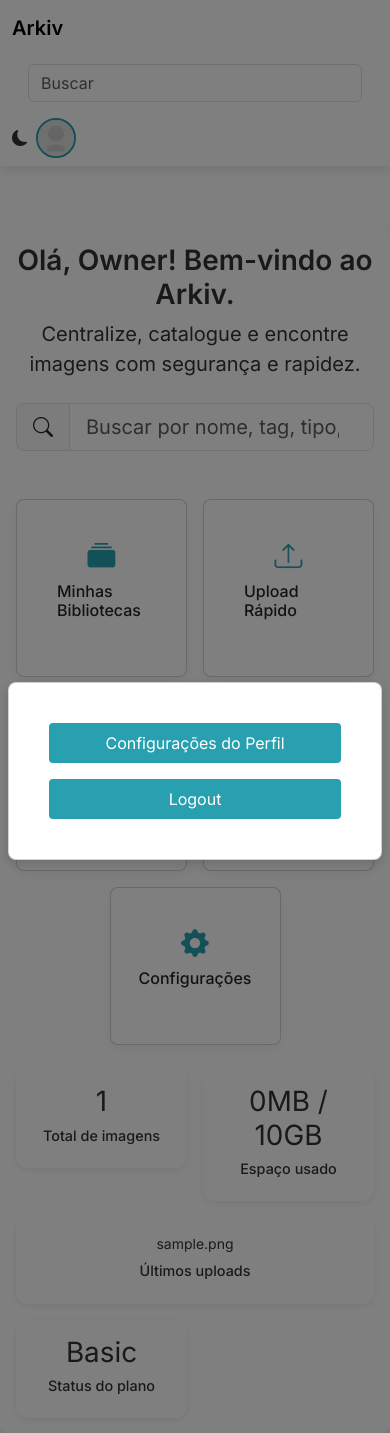
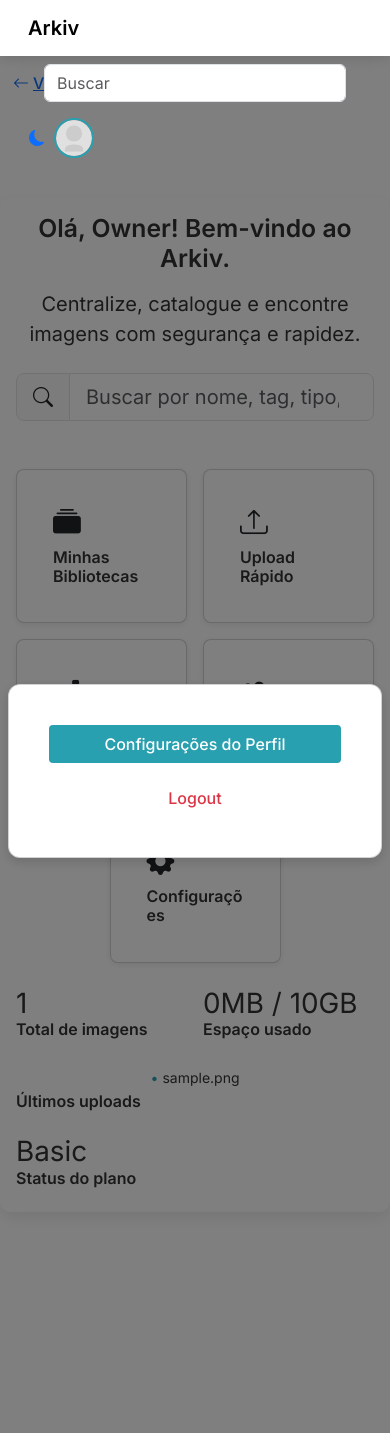
Before and after one commit to BrunoRochaBelo/arkiv, a Flask app: page / in a window 390 px wide, after a click that opens the changed part. Shown: the top 1433 px of the page. Run offline with Flask 3, Linux system fonts and the light colour scheme; a user stored in the database is signed in; tables that the repository leaves empty hold one stand-in row (values such as "Sample post").

Commit message:
refactor: reorganizar variáveis e estilos no CSS, melhorar a estrutura e responsividade

```diff
--- a/arkiv_app/static/css/style.css
+++ b/arkiv_app/static/css/style.css
@@ -1,13 +1,17 @@
+/* ---------- Variáveis ---------- */
 :root {
   --accent: #28a0b0;
   --accent-dark: #1d7580;
+  --danger: #dc3545;
   --text-color: #333;
   --bg-color: #fff;
   --card-bg: #fff;
-  --bs-body-font-family: 'Inter', -apple-system, BlinkMacSystemFont, 'Segoe UI', Roboto, 'Helvetica Neue', Arial, sans-serif;
-  --weight-normal: 400;
-  --weight-medium: 500;
-  --weight-semibold: 600;
+  --font-body: "Inter", -apple-system, BlinkMacSystemFont, "Segoe UI", Roboto,
+    "Helvetica Neue", Arial, sans-serif;
+  --w-normal: 400;
+  --w-medium: 500;
+  --w-semibold: 600;
+  --navbar-height: 64px; /* ⇠ altura real da navbar */
 }
 
 [data-theme="dark"] {
@@ -16,228 +20,108 @@
   --card-bg: #1e1e1e;
 }
 
+/* ---------- Reset / Base ---------- */
+* {
+  box-sizing: border-box;
+  margin: 0;
+  padding: 0;
+}
 body {
-  margin: 0;
-  padding-top: 100px;
-  font-family: var(--bs-body-font-family);
-  font-weight: var(--weight-normal);
+  font-family: var(--font-body);
+  font-weight: var(--w-normal);
   color: var(--text-color);
   background: var(--bg-color);
+  line-height: 1.5;
+  /* reserva espaço real p/ navbar, ajustável por var */
+  padding-top: var(--navbar-height);
 }
 
-header {
+/* ---------- Links & Botões ---------- */
+a {
+  color: var(--accent-dark);
+  text-decoration: none;
+  transition: 0.2s;
+}
+a:hover {
+  text-decoration: underline;
+}
+
+button,
+.btn {
+  display: inline-flex;
+  align-items: center;
+  justify-content: center;
+  gap: 0.25rem;
+  font: var(--w-medium) 1rem var(--font-body);
+  padding: 0.5rem 1rem;
+  border: 1px solid transparent;
+  border-radius: 4px;
+  cursor: pointer;
+  transition: 0.24s cubic-bezier(0.4, 0, 0.2, 1);
+}
+.btn-accent,
+button {
+  background: var(--accent);
+  color: #fff;
+}
+button:hover,
+.btn-accent:hover {
+  background: var(--accent-dark);
+}
+.btn-outline-accent {
+  background: transparent;
+  color: var(--accent);
+  border-color: var(--accent);
+}
+.btn-outline-accent:hover {
   background: var(--accent);
   color: #fff;
 }
 
-nav {
+/* ---------- Navbar flutuante ---------- */
+.navbar-floating {
+  position: fixed;
+  top: 0;
+  left: 50%;
+  transform: translateX(-50%);
+  width: calc(100% - 2rem);
+  max-width: 1200px;
+  height: var(--navbar-height);
   display: flex;
+  align-items: center;
   justify-content: space-between;
-  align-items: center;
-  padding: 1rem;
-  gap: 1rem;
+  padding: 0 1rem;
+  background: var(--card-bg);
+  box-shadow: 0 4px 12px rgba(0, 0, 0, 0.1);
+  border-radius: 12px;
+  z-index: 1055; /* maior que modal-backdrop (z-index:1050) */
 }
 
-.actions {
+/* Agrupamentos internos */
+.navbar-brand {
+  font-weight: var(--w-semibold);
+  font-size: 1.25rem;
+}
+.navbar-actions {
   display: flex;
   align-items: center;
   gap: 1rem;
 }
 
-nav a {
-  color: inherit;
-  font-weight: bold;
-  text-decoration: none;
+/* Campo de busca centralizado e fluido */
+.global-search {
+  flex: 1 1 380px;
+  max-width: 480px;
+  position: relative;
 }
-
-nav a:hover {
-  text-decoration: underline;
-}
-
-a {
-  color: var(--accent-dark);
-  text-decoration: none;
-}
-
-a:hover {
-  text-decoration: underline;
-}
-
-form {
-  display: flex;
-  flex-direction: column;
-  gap: 1rem;
-}
-
-.field {
-  display: flex;
-  flex-direction: column;
-}
-
-input, textarea, select, button {
-  font-size: 1rem;
-  padding: 0.5rem;
+.global-search input {
+  width: 100%;
+  padding: 0.5rem 0.75rem;
   border: 1px solid #ccc;
   border-radius: 4px;
 }
 
-button, .btn {
-  background-color: var(--accent);
-  color: #fff;
-  border: none;
-  cursor: pointer;
-  border-radius: 4px;
-  padding: 0.5rem 1rem;
-}
-
-button:hover, .btn:hover {
-  background-color: var(--accent-dark);
-}
-
-.theme-toggle {
-  background: none;
-  border: none;
-  color: inherit;
-  cursor: pointer;
-  font-size: 1rem;
-}
-
-.card {
-  background: var(--card-bg);
-  padding: 1.5rem;
-  border-radius: 8px;
-  box-shadow: 0 2px 6px rgba(0,0,0,0.08);
-  margin-bottom: 1rem;
-}
-
-.flash {
-  list-style: none;
-  padding: 0;
-}
-
-.flash li {
-  background: var(--accent);
-  color: #fff;
-  margin-bottom: 0.5rem;
-  padding: 0.5rem 2rem 0.5rem 0.5rem;
-  border-radius: 4px;
-  position: relative;
-}
-
-.flash-close {
-  position: absolute;
-  right: 0.5rem;
-  top: 0.25rem;
-  background: none;
-  border: none;
-  color: inherit;
-  cursor: pointer;
-  font-size: 1rem;
-}
-.shadow-soft {
-  box-shadow: 0 4px 12px rgba(0,0,0,0.05) !important;
-}
-.rounded-md {
-  border-radius: 8px !important;
-}
-.navbar {
-  box-shadow: 0 2px 6px rgba(0,0,0,0.1);
-}
-
-.btn-accent {
-  background-color: var(--accent);
-  color: #fff;
-  border-color: var(--accent);
-  transition: all .24s cubic-bezier(.4,0,.2,1);
-}
-
-.btn-accent:hover {
-  background-color: var(--accent-dark);
-  border-color: var(--accent-dark);
-}
-
-.btn-outline-accent {
-  background-color: transparent;
-  color: var(--accent);
-  border: 1px solid var(--accent);
-  transition: all .24s cubic-bezier(.4,0,.2,1);
-}
-
-.btn-outline-accent:hover {
-  background-color: var(--accent);
-  color: #fff;
-}
-
-.card, .btn {
-  transition: all .24s cubic-bezier(.4,0,.2,1);
-}
-.floating-container {
-  background: rgba(255, 255, 255, 0.75);
-  backdrop-filter: blur(10px);
-  -webkit-backdrop-filter: blur(10px);
-  max-width: 1200px;
-  width: 100%;
-  margin: 1rem auto 0 auto;
-  padding: 2rem;
-  border-radius: 12px;
-  box-shadow: 0 6px 16px rgba(0,0,0,0.08);
-}
-
-[data-theme="dark"] .floating-container {
-  background: rgba(30, 30, 30, 0.75);
-}
-@media (max-width: 576px) {
-  .floating-container {
-    padding: 1rem;
-    margin-top: 80px;
-  }
-}
-
-@media (max-width: 768px) {
-  .floating-container {
-    margin-top: 70px;
-  }
-}
-
-.skeleton-card {
-  background: linear-gradient(90deg, var(--card-bg) 25%, #e0e0e0 50%, var(--card-bg) 75%);
-  background-size: 200% 100%;
-  animation: skeleton 1.5s infinite;
-  height: 120px;
-  border-radius: 8px;
-}
-
-@keyframes skeleton {
-  0% { background-position: 200% 0; }
-  100% { background-position: -200% 0; }
-}
-
-.navbar-floating {
-  position: fixed;
-  top: 20px;
-  left: 50%;
-  transform: translateX(-50%);
-  width: calc(100% - 2rem);
-  max-width: 1200px;
-  border-radius: 12px;
-  background: var(--card-bg);
-  box-shadow: 0 4px 12px rgba(0,0,0,0.1);
-  z-index: 1030;
-}
-
-@media (max-width: 768px) {
-  body {
-    padding-top: 70px;
-  }
-  .navbar-floating {
-    width: 100%;
-    left: 0;
-    transform: none;
-    border-radius: 0;
-    top: 0;
-  }
-}
-
+/* Avatar */
 .avatar-frame {
   width: 40px;
   height: 40px;
@@ -245,114 +129,160 @@ button:hover, .btn:hover {
   overflow: hidden;
   border: 2px solid var(--accent);
   cursor: pointer;
-  transition: transform .24s cubic-bezier(.4,0,.2,1);
+  transition: transform 0.24s cubic-bezier(0.4, 0, 0.2, 1);
 }
-
+.avatar-frame:hover {
+  transform: scale(1.08);
+}
 .avatar-frame img {
   width: 100%;
   height: 100%;
   object-fit: cover;
 }
 
-.avatar-frame:hover {
-  transform: scale(1.05);
+/* ---------- Contêiner flutuado ---------- */
+.floating-container {
+  background: rgba(255, 255, 255, 0.85);
+  backdrop-filter: blur(10px);
+  -webkit-backdrop-filter: blur(10px);
+  max-width: 1200px;
+  width: 100%;
+  margin: 1rem auto;
+  padding: 2rem;
+  border-radius: 12px;
+  box-shadow: 0 6px 16px rgba(0, 0, 0, 0.08);
+}
+[data-theme="dark"] .floating-container {
+  background: rgba(30, 30, 30, 0.85);
 }
 
+/* ---------- Títulos ---------- */
+h1,
+h2,
+h3,
+h4,
+h5,
+h6 {
+  font-weight: var(--w-semibold);
+  color: var(--text-color);
+}
+h2 {
+  margin-bottom: 1rem;
+}
+
+/* ---------- Cards & Listas ---------- */
+.card {
+  background: var(--card-bg);
+  padding: 1.25rem;
+  border-radius: 8px;
+  box-shadow: 0 2px 6px rgba(0, 0, 0, 0.08);
+  display: flex;
+  flex-direction: column;
+  gap: 0.75rem;
+}
+
+/* Biblioteca */
+.library-card {
+  /* reusa .card mas reforça hover */
+  transition: transform 0.2s, box-shadow 0.2s;
+}
+.library-card:hover {
+  transform: translateY(-2px);
+  box-shadow: 0 4px 12px rgba(0, 0, 0, 0.12);
+}
+/* Cabeçalho da lib */
+.library-card__title {
+  font-weight: var(--w-medium);
+  display: flex;
+  justify-content: space-between;
+  align-items: center;
+}
+/* Lista de ações (“Editar” | “Deletar”) agrupada */
+.library-actions {
+  display: flex;
+  gap: 0.5rem;
+  margin-top: 0.5rem;
+}
+.btn-delete {
+  background: var(--danger);
+}
+.btn-delete:hover {
+  background: #b02a37;
+}
+
+/* ---------- Listas padrão ---------- */
+ul {
+  list-style: none;
+  padding-left: 1rem;
+}
+ul li {
+  position: relative;
+  padding-left: 0.75rem;
+  margin: 0.25rem 0;
+}
+ul li::before {
+  content: "•";
+  position: absolute;
+  left: 0;
+  color: var(--accent);
+}
+
+/* ---------- Modal ---------- */
+.modal,
+.user-modal {
+  z-index: 1060; /* acima da navbar (1055) */
+}
 .user-modal .modal-content {
   background: var(--card-bg);
   border-radius: 12px;
-  box-shadow: 0 4px 12px rgba(0,0,0,0.15);
+  box-shadow: 0 4px 12px rgba(0, 0, 0, 0.15);
   padding: 1.5rem;
 }
 
-.user-modal.fade .modal-dialog {
-  transform: translateY(-15px);
-  transition: transform .25s ease-out;
+/* ---------- Skeleton ---------- */
+@keyframes skeleton {
+  0% {
+    background-position: 200% 0;
+  }
+  100% {
+    background-position: -200% 0;
+  }
+}
+.skeleton-card {
+  background: linear-gradient(
+    90deg,
+    var(--card-bg) 25%,
+    #e0e0e0 50%,
+    var(--card-bg) 75%
+  );
+  background-size: 200% 100%;
+  animation: skeleton 1.5s infinite;
+  height: 120px;
+  border-radius: 8px;
 }
 
-.user-modal.show .modal-dialog {
-  transform: translateY(0);
-}
-
-.welcome {
-  font-weight: var(--weight-semibold);
-  font-size: 1.75rem;
-}
-
-.search-global {
-  max-width: 600px;
-  margin: 0 auto;
-}
-
-.quick-link {
-  text-decoration: none;
-}
-
-.quick-link .card-body {
-  display: flex;
-  flex-direction: column;
-  align-items: center;
-}
-
-.text-accent {
-  color: var(--accent);
-}
-
-.dashboard-widget {
-  background: var(--card-bg);
-  border-radius: 12px;
-  padding: 1rem;
-  box-shadow: 0 2px 6px rgba(0,0,0,0.08);
-  text-align: center;
-}
-
-.dashboard-widget h6 {
-  margin-top: 0.5rem;
-  font-size: 0.9rem;
-  color: var(--text-color);
-}
-
-.library-card {
-  background: var(--card-bg);
-  border-radius: 12px;
-  box-shadow: 0 2px 6px rgba(0,0,0,0.05);
-  transition: transform .2s, box-shadow .2s;
-}
-
-.library-card:hover {
-  transform: translateY(-2px);
-  box-shadow: 0 4px 12px rgba(0,0,0,0.08);
-}
-
-.library-thumbs img {
-  object-fit: cover;
-}
-
+/* ---------- Grids de assets ---------- */
 .asset-grid {
   display: grid;
+  gap: 1rem;
   grid-template-columns: repeat(auto-fill, minmax(160px, 1fr));
-  gap: 1rem;
 }
-
 .asset-card {
   background: var(--card-bg);
   border-radius: 8px;
-  box-shadow: 0 2px 6px rgba(0,0,0,0.05);
   overflow: hidden;
-  transition: transform .2s, box-shadow .2s;
+  box-shadow: 0 2px 6px rgba(0, 0, 0, 0.05);
+  transition: transform 0.2s, box-shadow 0.2s;
 }
-
 .asset-card:hover {
   transform: translateY(-2px);
-  box-shadow: 0 4px 12px rgba(0,0,0,0.08);
+  box-shadow: 0 4px 12px rgba(0, 0, 0, 0.08);
 }
-
 .asset-card img {
   width: 100%;
   height: 120px;
   object-fit: cover;
 }
-
 .asset-info {
   padding: 0.5rem;
   font-size: 0.875rem;
@@ -361,15 +291,29 @@ button:hover, .btn:hover {
   text-overflow: ellipsis;
 }
 
-#assetPreview {
-  max-height: 60vh;
-  transition: transform .3s ease;
+/* ---------- Media queries ---------- */
+@media (max-width: 768px) {
+  /* Navbar vira barra cheia */
+  .navbar-floating {
+    left: 0;
+    transform: none;
+    border-radius: 0;
+    width: 100%;
+    padding: 0.5rem 1rem;
+  }
+  .global-search {
+    flex: 1 1 100%;
+  }
+  .floating-container {
+    padding: 1rem;
+    margin: var(--navbar-height) auto 0;
+  }
 }
-
-.search-result {
-  transition: transform .24s cubic-bezier(.4,0,.2,1);
+@media (max-width: 576px) {
+  :root {
+    --navbar-height: 56px;
+  }
+  .navbar-actions {
+    gap: 0.5rem;
+  }
 }
-
-.search-result:hover {
-  transform: translateY(-4px);
-}
```
